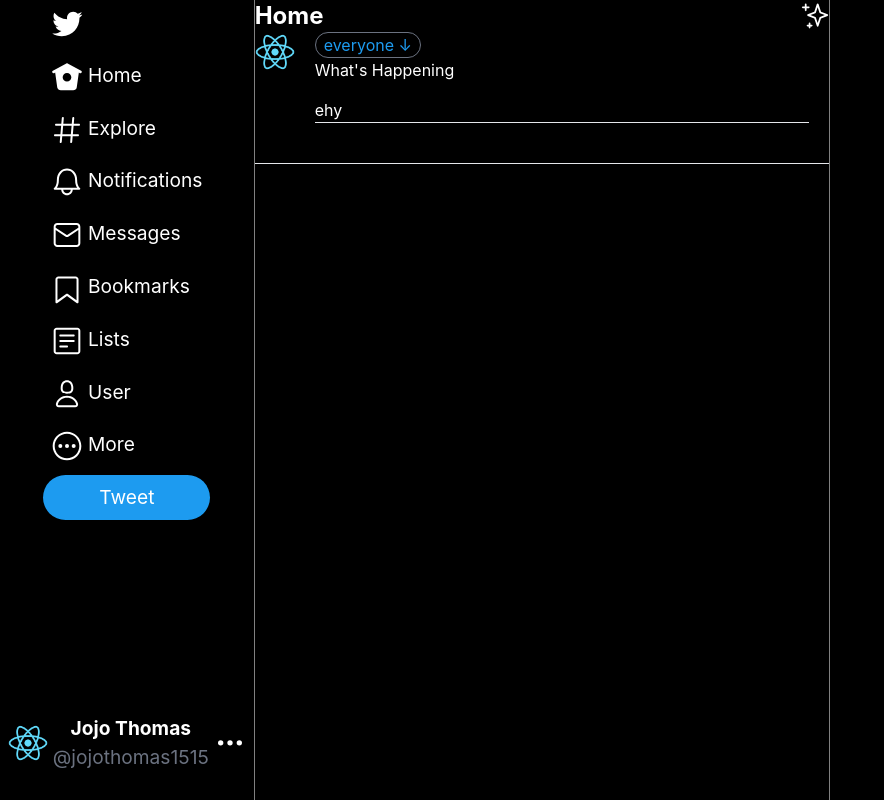
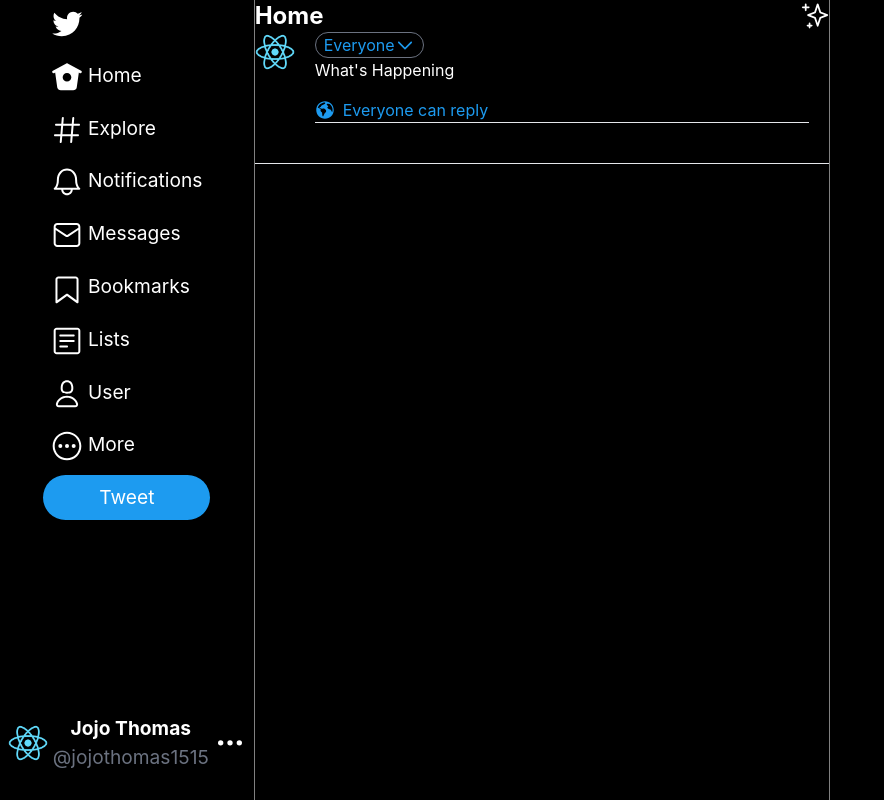
Before and after one commit to jojothomas1515/twitterclone, a React (Create React App) app: page /home in a window 1280 px wide. Shown: the whole page, without its empty margins (0-884 px from the left). Built offline with nearby package versions, Linux system fonts and the light colour scheme.

Commit message:
still making the tweet box

```diff
--- a/src/pages/Home.jsx
+++ b/src/pages/Home.jsx
@@ -22,12 +22,15 @@
                     </div>
                     <div className="tweet-box w-full px-5">
                         <div
-                            className={"border px-2 w-max rounded-2xl border-gray-500 text-[#1d9bf0]"}> everyone &darr;</div>
+                            className={"border px-2 w-max rounded-2xl border-gray-500 text-[#1d9bf0] flex"} style={{fill:"#1d9bf0"}}> Everyone <svg viewBox={"0,0,24,24"} className={"w-5"} style={{fill:"#1d9bf0"}}><g><path d="M20.207 8.147c-.39-.39-1.023-.39-1.414 0L12 14.94 5.207 8.147c-.39-.39-1.023-.39-1.414 0-.39.39-.39 1.023 0 1.414l7.5 7.5c.195.196.45.294.707.294s.512-.098.707-.293l7.5-7.5c.39-.39.39-1.022 0-1.413z"></path></g></svg></div>
                         <div className={"relative h-[1rem] "}>{ tweet?.length == 0? "What's Happening" : ""}</div>
                         <div contentEditable={"true"} className={"relative top-[-1rem] outline-none"} onInput={e=>{
                             setTweet(e.target.textContent)
                         }}></div>
-                        <div className={"others"}>ehy
+                        <div>
+
+                            <div className={"others text-[#1d9bf0] flex gap-2"}><svg viewBox="0,0,24,24"  className={"w-5"} style={{fill:"#1d9bf0"}}><path  d="M12 1.5C6.2 1.5 1.5 6.2 1.5 12S6.2 22.5 12 22.5 22.5 17.8 22.5 12 17.8 1.5 12 1.5zM9.047 5.9c-.878.484-1.22.574-1.486.858-.263.284-.663 1.597-.84 1.712-.177.115-1.462.154-1.462.154s2.148 1.674 2.853 1.832c.706.158 2.43-.21 2.77-.142.342.07 2.116 1.67 2.324 2.074.208.404.166 1.748-.038 1.944-.204.196-1.183 1.09-1.393 1.39-.21.3-1.894 4.078-2.094 4.08-.2 0-.62-.564-.73-.848-.11-.284-.427-4.012-.59-4.263-.163-.25-1.126-.82-1.276-1.026-.15-.207-.552-1.387-.527-1.617.024-.23.492-1.007.374-1.214-.117-.207-2.207-1.033-2.61-1.18-.403-.145-.983-.332-.983-.332 1.13-3.652 4.515-6.318 8.52-6.38 0 0 .125-.018.186.14.11.286.256 1.078.092 1.345-.143.23-2.21.99-3.088 1.474zm11.144 8.24c-.21-.383-1.222-2.35-1.593-2.684-.23-.208-2.2-.912-2.55-1.09-.352-.177-1.258-.997-1.267-1.213-.01-.216 1.115-1.204 1.15-1.524.056-.49-1.882-1.835-1.897-2.054-.015-.22.147-.66.31-.81.403-.36 3.19.04 3.556.36 2 1.757 3.168 4.126 3.168 6.873 0 .776-.18 1.912-.282 2.18-.08.21-.443.232-.595-.04z"></path></svg> Everyone can reply
+                            </div>
                             <hr/>
                         </div>
                         <div className={"h-10"}></div>
```
